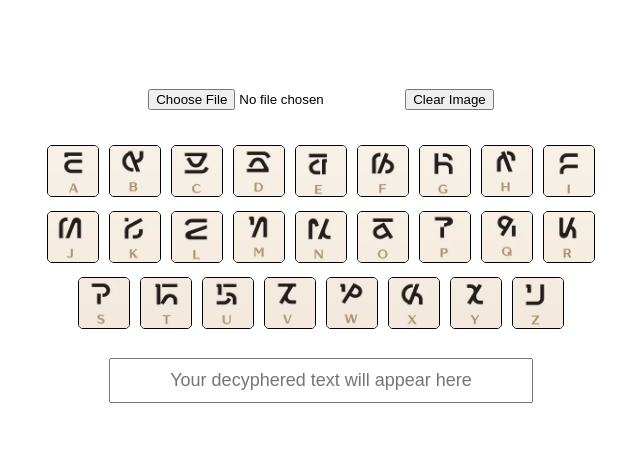
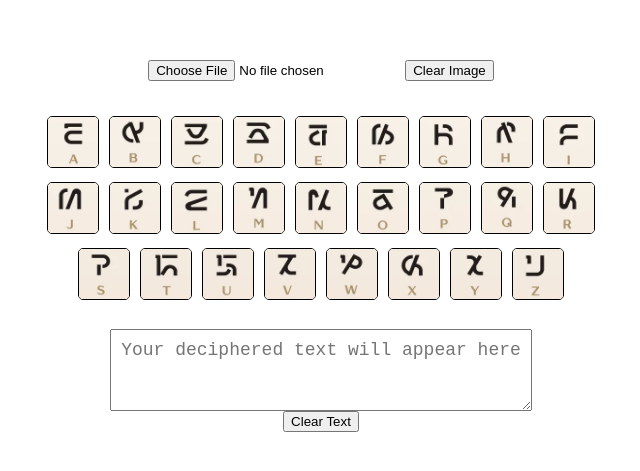
Before and after one commit to hallowedthings/wuwadecipherer, a plain HTML site: page index.html in a window 1280 px wide. Shown: the part 167-638 px from the top of the page, without its empty margins (319-959 px from the left). Drawn offline with Linux system fonts and the light colour scheme.

Commit message:
Update index.html
Added clear text button and changed the text bar so it's size isn't fixed anymore.

```diff
--- a/index.html
+++ b/index.html
@@ -39,6 +39,8 @@
             padding: 10px;
             font-size: 18px;
             text-align: center;
+            resize: vertical;
+            overflow: auto;
         }
 
         #uploaded-image {
@@ -158,7 +160,8 @@
         </div>
     </div>
 
-    <input type="text" id="output" placeholder="Your decyphered text will appear here">
+    <textarea id="output" rows="3" placeholder="Your deciphered text will appear here"></textarea>
+    <button id="clear-text">Clear Text</button>
 </div>
 
 <script>
@@ -185,12 +188,16 @@
         }
     });
 
-
     clearImageButton.addEventListener('click', function() {
         uploadedImage.src = '';
         uploadedImage.style.display = 'none';
         imageInput.value = '';
     });
+
+    const clearTextButton = document.getElementById('clear-text');
+    clearTextButton.addEventListener('click', function() {
+        document.getElementById('output').value = '';
+    });
 </script>
 
 </body>
```
